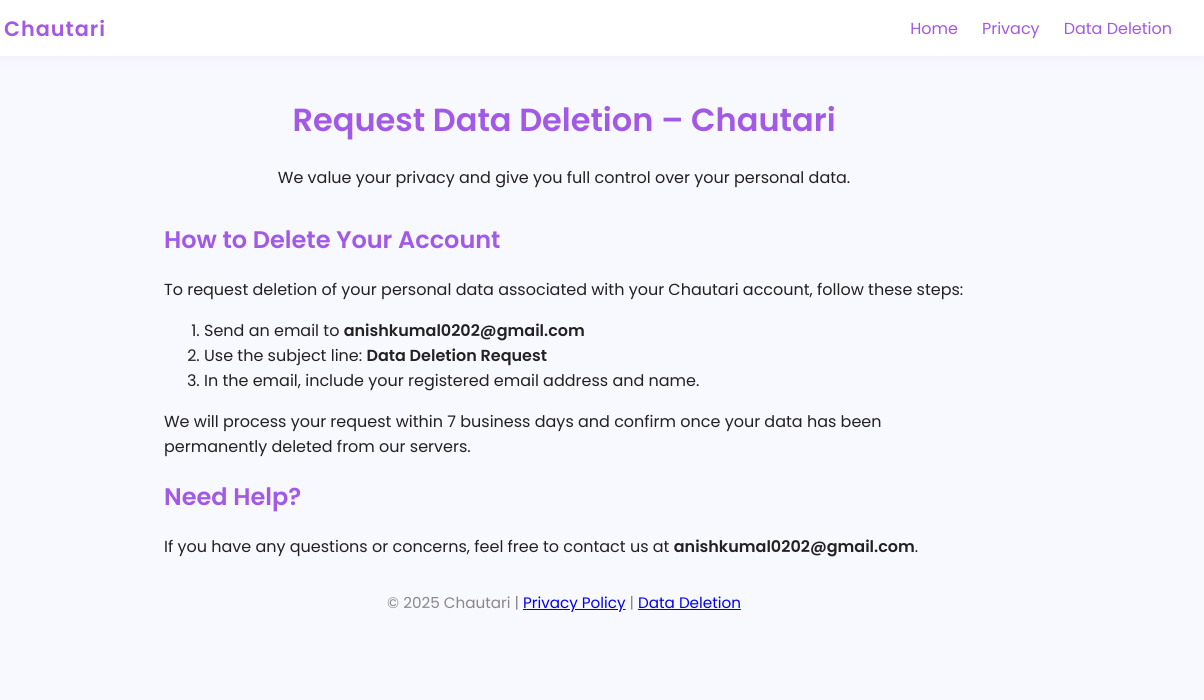
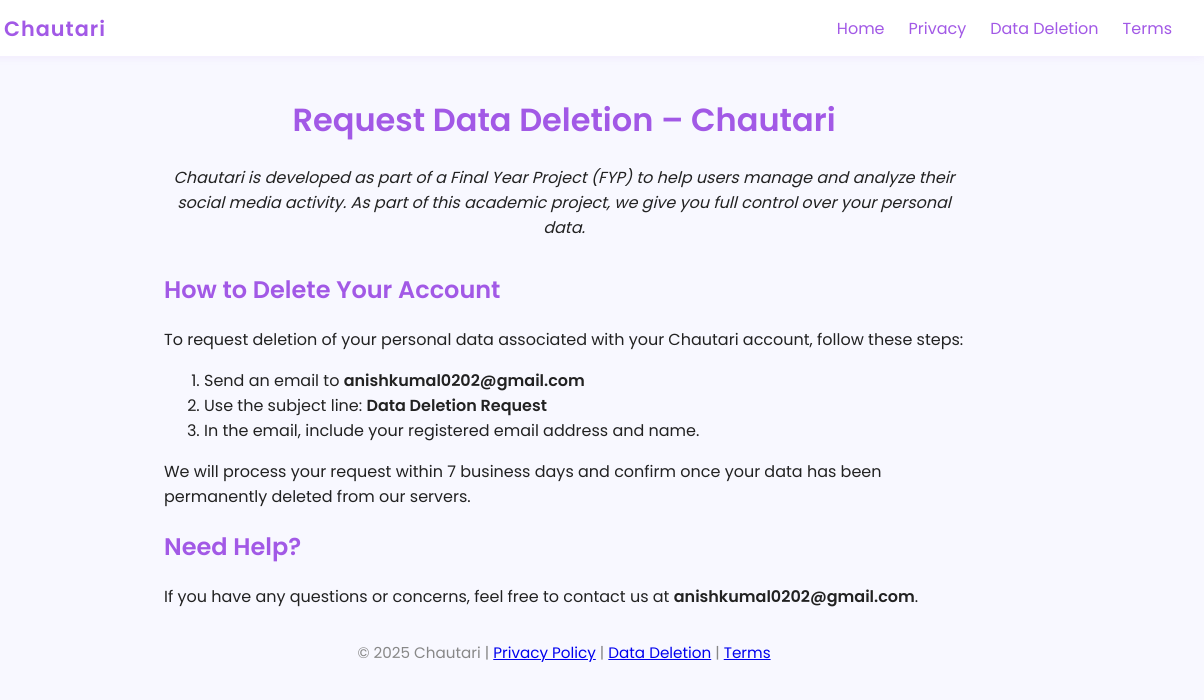
Before and after one commit to AnishKUMAL970/chautari.github.io, a plain HTML site: page data-deletion.html in a window 1280 px wide. Shown: the full height of the page, 76-1280 px from the left. Drawn offline with Linux system fonts and the light colour scheme.

Commit message:
Update data-deletion.html

```diff
--- a/data-deletion.html
+++ b/data-deletion.html
@@ -17,11 +17,14 @@
             <a href="index.html">Home</a>
             <a href="privacy.html">Privacy</a>
             <a href="data-deletion.html">Data Deletion</a>
+            <a href="terms.html">Terms</a>
         </div>
     </nav>
     <header>
         <h1>Request Data Deletion – Chautari</h1>
-        <p>We value your privacy and give you full control over your personal data.</p>
+        <p><em>Chautari is developed as part of a Final Year Project (FYP) to help users manage and analyze their social
+                media activity. As part of this academic project, we give you full control over your personal data.</em>
+        </p>
     </header>
     <div class="container">
         <h2>How to Delete Your Account</h2>
@@ -39,7 +42,7 @@
     </div>
     <footer>
         <p>© 2025 Chautari | <a href="privacy.html">Privacy Policy</a> | <a href="data-deletion.html">Data Deletion</a>
-        </p>
+            | <a href="terms.html">Terms</a></p>
     </footer>
 </body>
 
```
